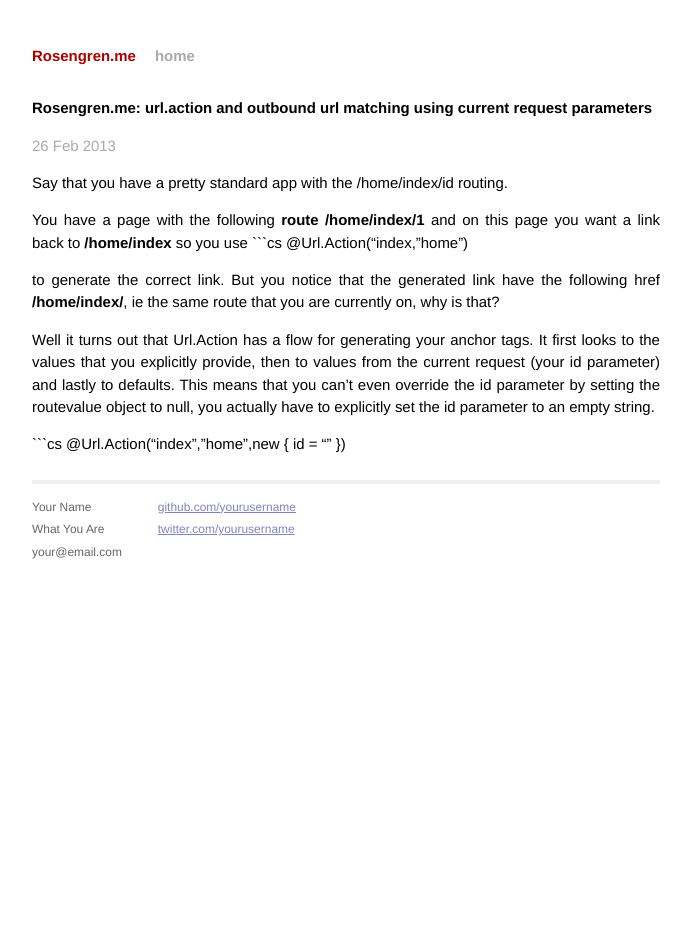
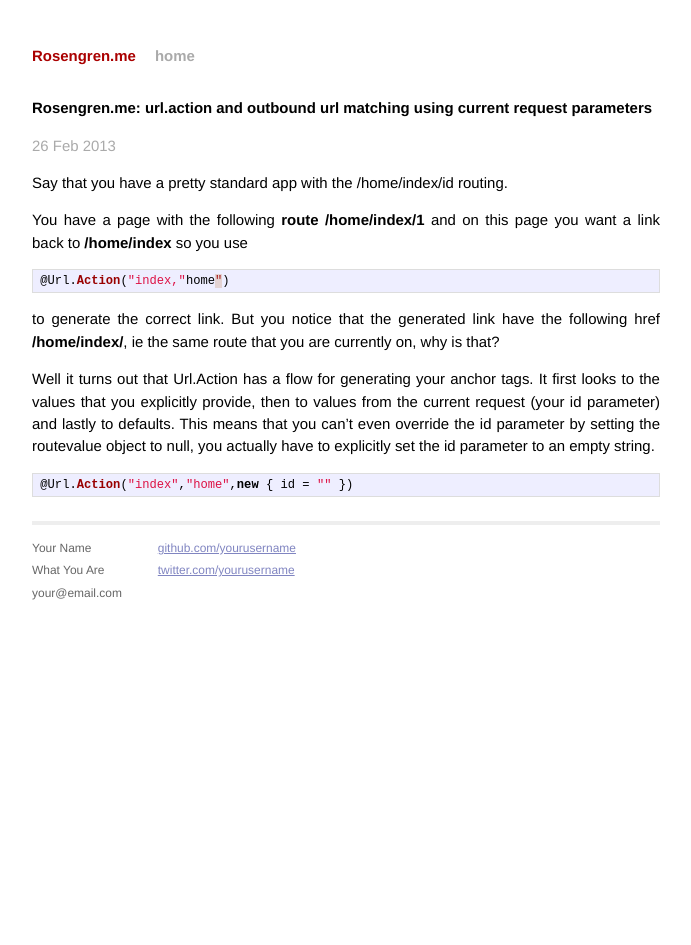
Before and after one commit to srosengren/srosengren.github.io, a Jekyll site: the page built from _posts/2013-02-26-url.action-and-outbound-url-matching-using-current-request-parameters.markdown, in a window 1280 px wide. Shown: the whole page, without its empty margins (294-985 px from the left). Built offline with Jekyll 4.4.1, drawn with Linux system fonts in a browser that asks for light colours.

Commit message:
updated stuff

````diff
--- a/_posts/2013-02-26-url.action-and-outbound-url-matching-using-current-request-parameters.markdown
+++ b/_posts/2013-02-26-url.action-and-outbound-url-matching-using-current-request-parameters.markdown
@@ -8,12 +8,14 @@ tags: [development,MVC,asp.net,gotchas,web]
 Say that you have a pretty standard app with the /home/index/id routing.
 
 You have a page with the following **route /home/index/1** and on this page you want a link back to **/home/index** so you use
-```cs
+{% highlight c# %}
 @Url.Action("index,"home")
+{% endhighlight %}
 
 to generate the correct link. But you notice that the generated link have the following href **/home/index/**, ie the same route that you are currently on, why is that?
 
 Well it turns out that Url.Action has a flow for generating your anchor tags. It first looks to the values that you explicitly provide, then to values from the current request (your id parameter) and lastly to defaults. This means that you can't even override the id parameter by setting the routevalue object to null, you actually have to explicitly set the id parameter to an empty string.
 
-```cs
+{% highlight c# %}
 @Url.Action("index","home",new { id = "" })
+{% endhighlight %}
````
